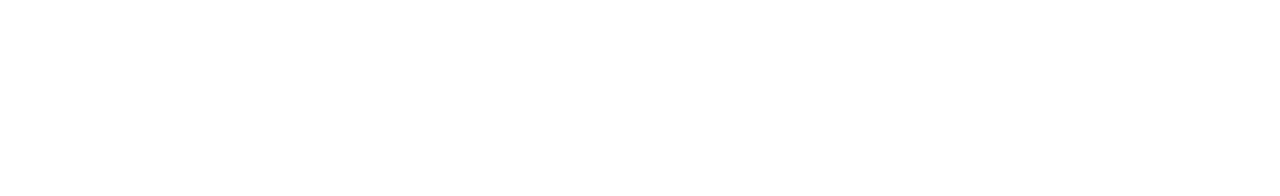
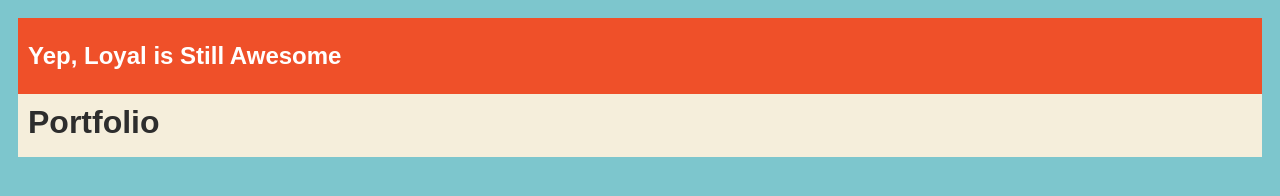
Before and after one commit to LJNichols/ljnichols.github.io, a plain HTML site: page portfolio.html in a window 1280 px wide. Drawn offline with nearby package versions, Linux system fonts and the light colour scheme; no server answers.

Commit message:
add portfolio.html file

```diff
--- a/portfolio.html
+++ b/portfolio.html
@@ -0,0 +1,97 @@
+<!DOCTYPE HTML>
+
+<html>
+    <head>
+        <title>Loyal is Still Awesome</title>
+        <style type="text/css">
+            body {
+                background: rgb(125, 198, 205);
+                color: rgb(45, 45, 45);
+                padding: 10px;
+                font-family: arial;
+            }
+            header {
+                font-size: 1.5em;
+                font-weight: bold;
+            }
+            h1 {
+                margin: 10px;
+            }
+            #all-contents {
+                max-width: 800px;
+                margin: auto;
+            }
+            nav {
+                background: rgb(239, 80, 41);
+                margin: 0 auto;
+                display: flex;
+                padding: 10px;
+            }
+            nav header {
+                display: flex;
+                align-items: center;
+                color: rgb(255, 255, 255);
+                flex: 1;
+            }
+            nav ul {
+                list-style-image: none;
+            }
+            nav li {
+                display: inline-block;
+                padding: 10px;
+            }
+            nav a {
+                text-decoration: none;
+                color: #fff;
+            }
+            main {
+                background: rgb(245, 238,219);
+                display: flex;
+            }
+            .content {
+                flex: 1;
+                padding-left: 0;
+            }
+            #portfolio {
+                list-style-type: none;
+                padding-left: 0;
+            }
+            #portfolio li {
+                background: #fff;
+                padding: 10px;
+                border-radius: 10px;
+                margin-bottom: 10px;
+            }
+            #portfolio li:hover {
+                background: #eee;
+            }
+            #portfolio a {
+                text-decoration: none;
+                color: #454545;
+            }
+        </style>
+    </head>
+
+    <body>
+        <nav>
+            <header>Yep, Loyal is Still Awesome</header>
+            <ul>
+                <li><a href="index.html"></a>
+                </li>
+                <li><a href="portfolio.html"></a>
+                </li>
+            </ul>
+
+        </nav>
+        <main>
+            <div class="content">
+                <h1>Portfolio</h1>
+                <ul id="portfolio">
+
+                </ul>
+            </div>
+        </main>
+        <script src="https://ajax.googleapis.com/ajax/libs/jquery/2.1.3/jquery.min.js"></script>
+        <script id="portfolioScript">$(document).ready(function() {$.getJSON('projects/projects.json').then(function(data) { data.projects.forEach(function(project){ $('#portfolio').append('<li><a href="projects/' + project.name + '/">' + project.title + ' : ' + project.description + '</a></li>'); }); }); });</script>
+    </body>
+</html>
```
Also changed, not shown: index.html (+1 -1 lines), 1 other file.
